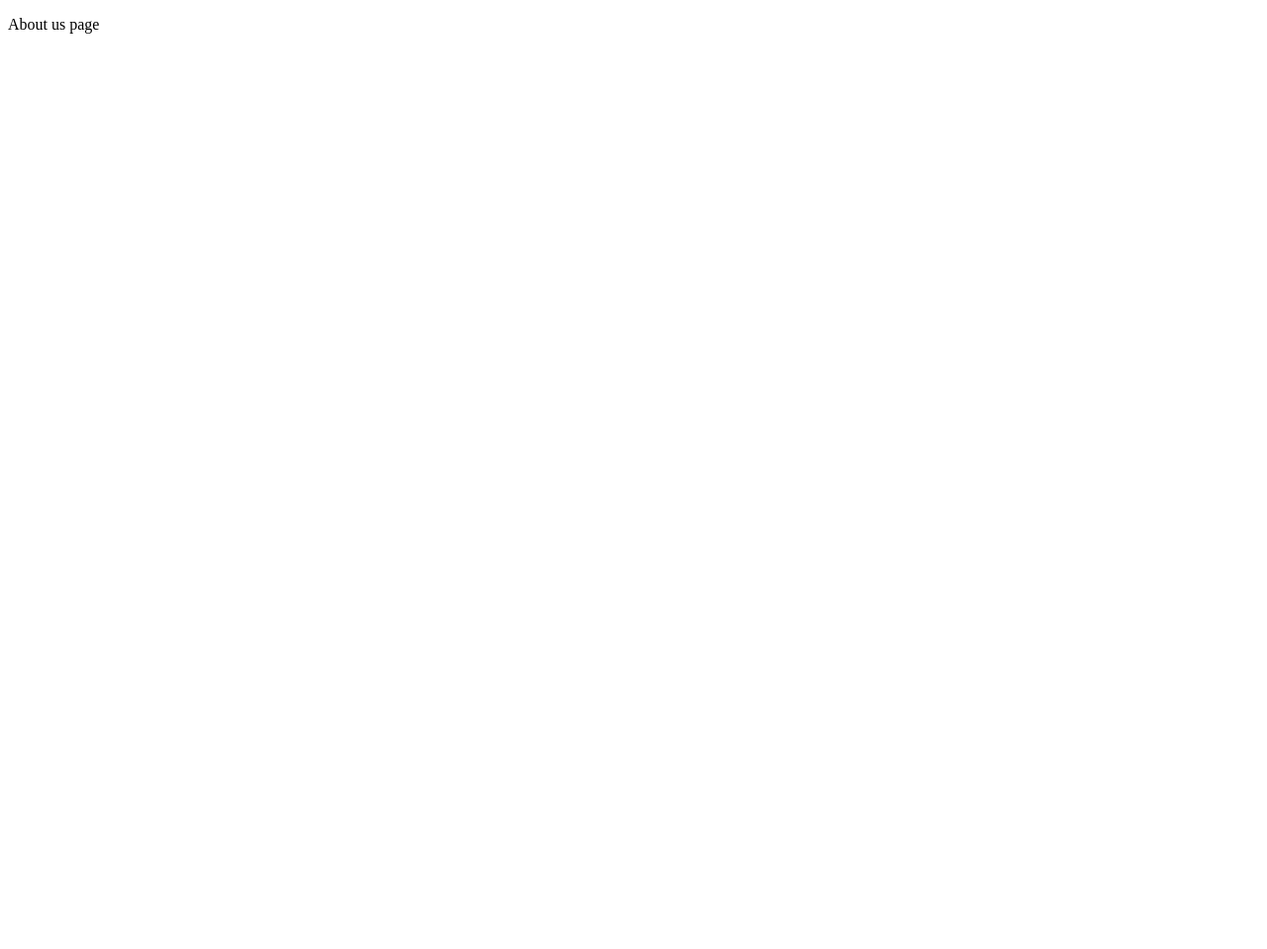
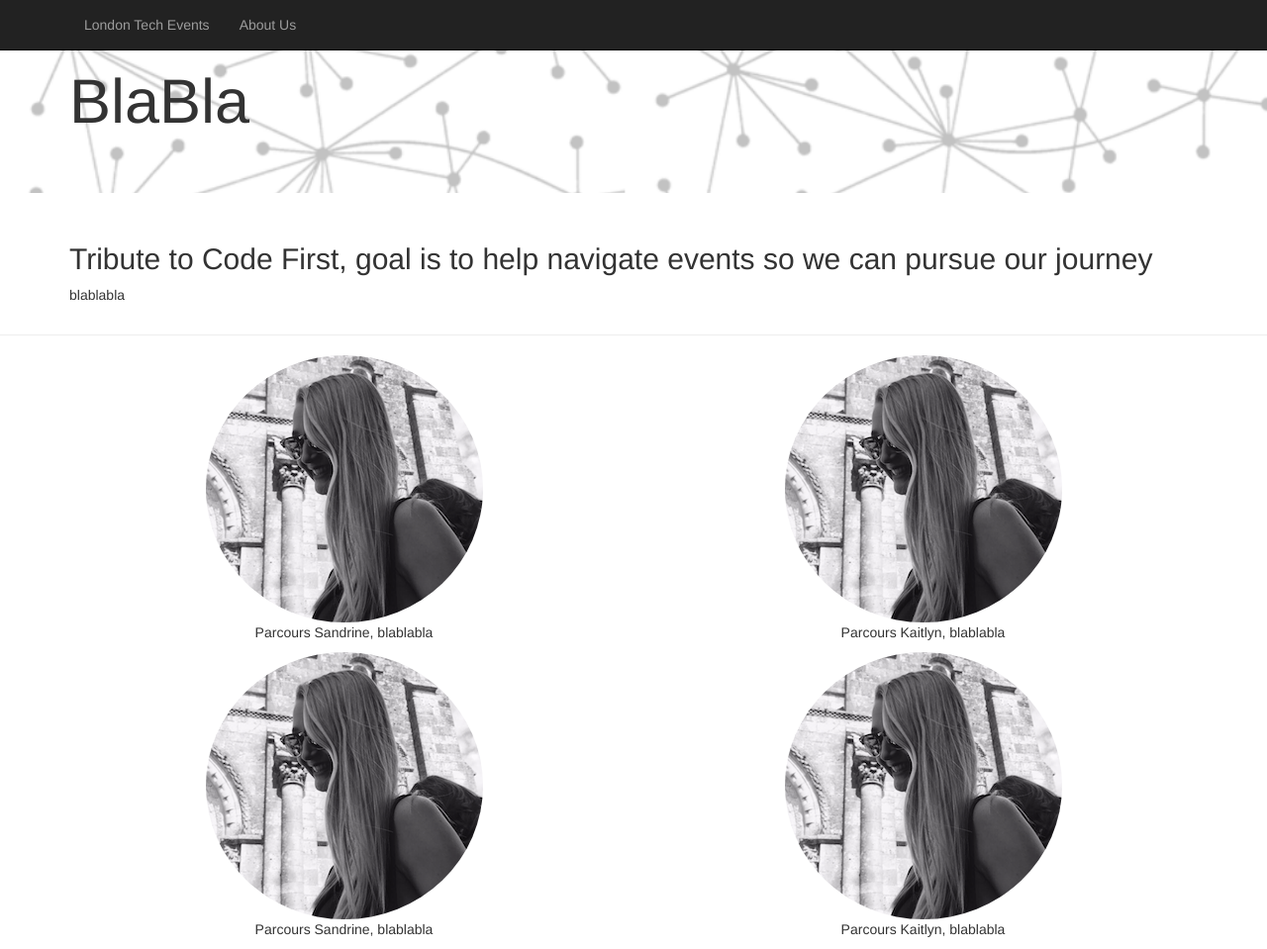
Before and after one commit to sandrineay/Map-CodeFirst-Comp, a plain HTML site: page about-us.html in a window 1280 px wide. Shown: the whole page at 99% size. Before the commit the page ends 800 px from the top, so only its background shows below. Drawn offline with Linux system fonts and the light colour scheme.

Commit message:
Creation of About Us page

```diff
--- a/about-us.css
+++ b/about-us.css
@@ -0,0 +1,5 @@
+.jumbotron {
+	background-image: url('images/header.png');
+	background-size: cover;
+	background-attachment: fixed;
+}
--- a/about-us.html
+++ b/about-us.html
@@ -2,9 +2,74 @@
 <html>
 	<head>
 		<title>MAP - About Us</title>
+		<meta name="viewport" content="width=device-width, initial-scale=1.0">
 		<link rel="stylesheet" type="text/css" href="about-us.css">
+		<link rel="stylesheet" href="bootstrap-3.3.6-dist/css/bootstrap.css">
 	</head>
 
 	<body>
 
-	<p>About us page</p>
+		<nav class="navbar navbar-inverse navbar-fixed-top" role="navigation">
+			<div class="container">
+				<div class="navbar-header">
+					<button type="button" class="navbar-toggle" data-toggle="collapse" data-target=".navbar-collapse">
+					    <span class="sr-only">Toggle navigation</span>
+					    <span class="icon-bar"></span>
+					    <span class="icon-bar"></span>
+					    <span class="icon-bar"></span>
+					</button>
+				</div>
+
+				<div class="collapse navbar-collapse">
+					<ul class="nav navbar-nav navbar-left">
+						<li><a href="index.html">London Tech Events</a></li>
+						<li><a href="#">About Us</a></li>
+					</ul>
+				</div>
+			</div>
+		</nav>
+
+		<div class='jumbotron'>
+			<div class='container'>
+			<h1>BlaBla</h1>
+			</div>
+		</div>
+
+		<div class='container'>
+			<h2>Tribute to Code First, goal is to help navigate events so we can pursue our journey</h2>
+			<p>blablabla</p>
+		</div>
+
+		<hr>
+
+		<div id="buzz" class="text-center">
+  			<div class="container">
+				<div class="row">
+    				<div class="col-sm-6">
+      					<img src='images/sandrine-small.png' class="img-circle center-block">
+      					<p>Parcours Sandrine, blablabla</p>
+      				</div>
+
+      				<div class="col-sm-6">
+      					<img src='images/sandrine-small.png' class="img-circle center-block">
+      					<p>Parcours Kaitlyn, blablabla</p>
+      				</div>
+      			</div>
+
+				<div class="row">
+    				<div class="col-sm-6">
+      					<img src='images/sandrine-small.png' class="img-circle center-block">
+      					<p>Parcours Sandrine, blablabla</p>
+      				</div>
+
+      				<div class="col-sm-6">
+      					<img src='images/sandrine-small.png' class="img-circle center-block">
+      					<p>Parcours Kaitlyn, blablabla</p>
+      				</div>
+      			</div>
+
+  			</div>
+  		</div>
+
+	</body>
+</html>
--- a/main.css
+++ b/main.css
@@ -33,3 +33,7 @@ a {
 	width: 500px;
 	padding: 20px;
 }
+
+body {
+	padding-bottom: 50px;
+}
```
Also changed, not shown: index.html (+2 -2 lines), images/sandrine-small.png (added).
